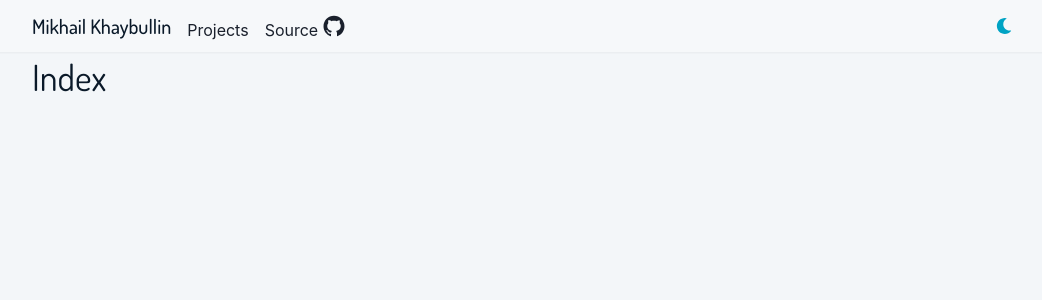
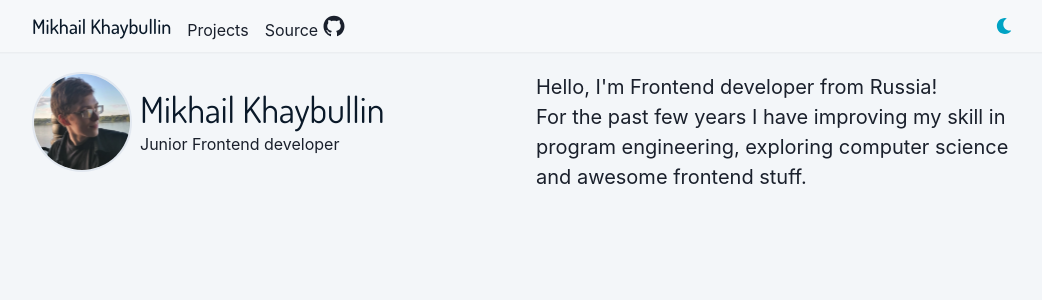
Before and after one commit to m1xa4kala/m1xa4kala-personal-website, a Next.js app: page / in a window 1280 px wide. Shown: the top 300 px of the page, without its empty margins (112-1154 px from the left). Built offline with nearby package versions, Linux system fonts and the light colour scheme.

Commit message:
add grid to layout

```diff
--- a/components/layouts/Article.js
+++ b/components/layouts/Article.js
@@ -1,5 +1,6 @@
 import Head from 'next/head'
 import { motion } from 'framer-motion'
+import { SimpleGrid } from '@chakra-ui/react'
 
 const Layout = ({ children, title }) => {
   const t = 'm1xa4kala - ' + title
@@ -19,7 +20,9 @@ const Layout = ({ children, title }) => {
             <title>{t}</title>
           </Head>
         )}
+        <SimpleGrid columns={['1', '1', '2']} py={4} gap={4}>
         {children}
+        </SimpleGrid>
       </motion.article>
     </>
   )
--- a/pages/index.js
+++ b/pages/index.js
@@ -1,10 +1,21 @@
-import { Heading } from '@chakra-ui/react'
+import { GridItem, HStack } from '@chakra-ui/react'
 import Layout from '../components/layouts/Article'
+import Avatar from '../components/Avatar'
+import Info from '../components/Info'
+import About from '../components/About'
 
 const index = () => {
   return (
     <Layout title='Home'>
-      <Heading>Index</Heading>
+      <GridItem>
+        <HStack>
+         <Avatar />
+          <Info />
+        </HStack>
+      </GridItem>
+      <GridItem>
+        <About />
+      </GridItem>
     </Layout>
   )
 }
```
